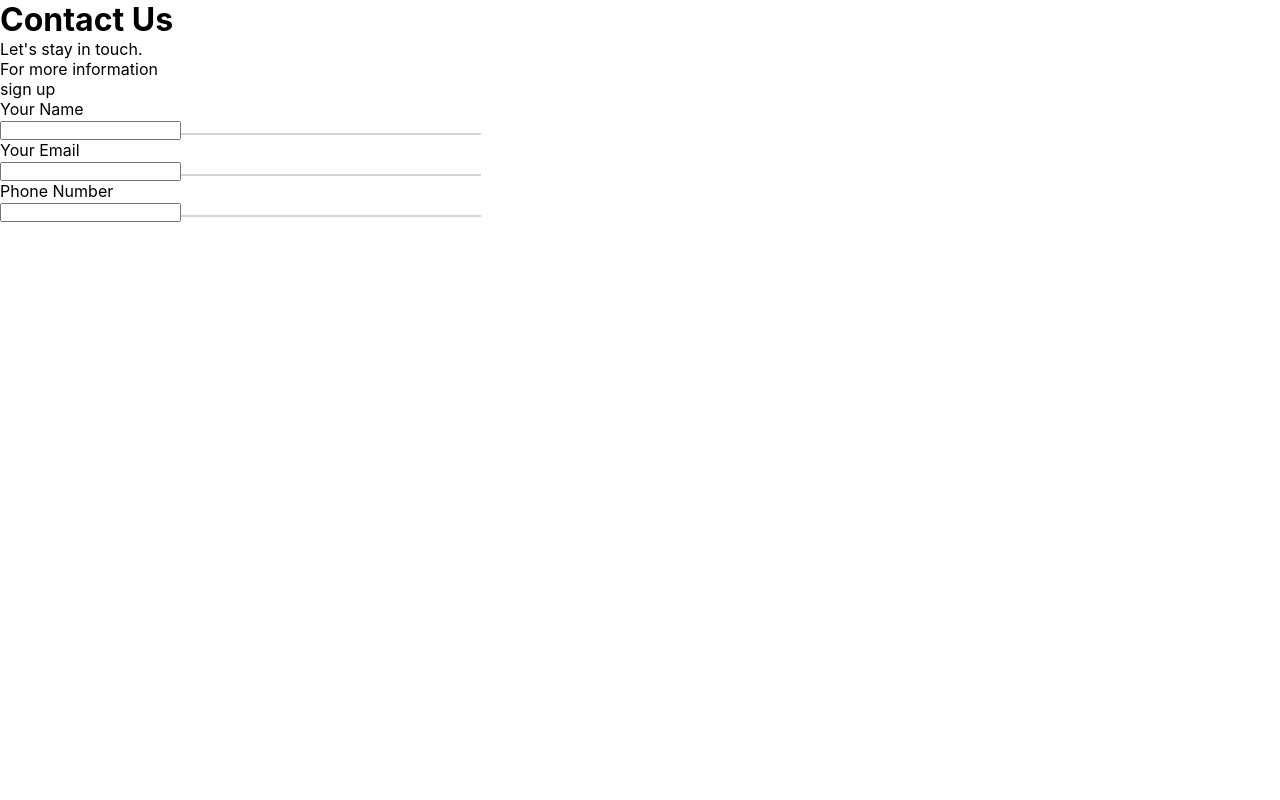
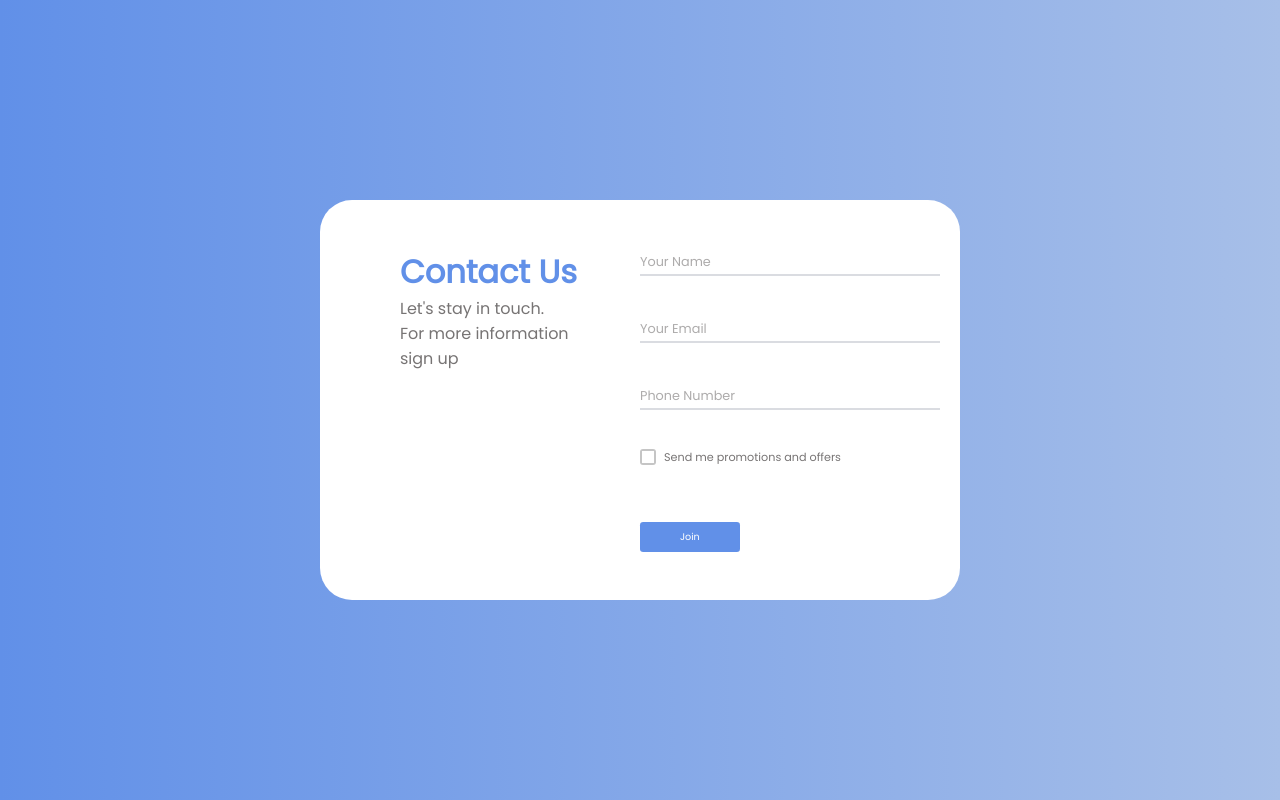
Before and after one commit to Malek-BenDali/web-animation, a React (Create React App) app: page / in a window 1280 px wide. Built offline with nearby package versions, Linux system fonts and the light colour scheme.

Commit message:
addedline animation

```diff
--- a/src/projects/formAnimation/Form.jsx
+++ b/src/projects/formAnimation/Form.jsx
@@ -1,11 +1,36 @@
-import React, { useEffect } from 'react'
-import gsap from 'gsap'
+import React, { useEffect, useState } from 'react'
+import gsap, { Power2, Elastic } from 'gsap'
 import './form.css'
 
 function Form() {
+	const [phone, setPhone] = useState('')
+	const [name, setName] = useState('')
+	const [email, setEmail] = useState('')
+
+	const start =
+		'M0 0.999512C0 0.999512 60.5 0.999512 150 0.999512C239.5 0.999512 300 0.999512 300 0.999512'
+	const end =
+		'M1 0.999512C1 0.999512 61.5 7.5 151 7.5C240.5 7.5 301 0.999512 301 0.999512'
+
+	const handleNameFocus = (ref, property) => {
+		const tl = gsap.timeline({ defaults: { duration: 1 } })
+		if (!property) {
+			tl.fromTo(
+				ref,
+				{ attr: { d: start } },
+				{ attr: { d: end }, ease: Power2.easeOut, duration: 0.75 }
+			)
+			tl.to(
+				ref,
+				{ attr: { d: start }, ease: Elastic.easeOut.config(3, 0.5) },
+				'<50%'
+			)
+		}
+	}
+
 	return (
 		<div className="formContainer">
-			<form>
+			<form className="form">
 				{/* Left Side of the form  */}
 				<div className="contact-left">
 					<h1 className="title">Contact Us</h1>
@@ -23,13 +48,16 @@ function Form() {
 					<div className="input-container">
 						<p className="placeholder">Your Name</p>
 						<input
+							onFocus={() => handleNameFocus('.name-line', name)}
+							value={name}
+							onChange={e => setName(e.target.value)}
 							type="text"
 							name="name"
-							autoComplete="off"
+							autoComplete="nope"
 							className="input-name input"
 						/>
 						<svg
-							class="line-svg"
+							className="line-svg"
 							width="300"
 							height="2"
 							viewBox="0 0 300 2"
@@ -37,10 +65,10 @@ function Form() {
 							xmlns="http://www.w3.org/2000/svg"
 						>
 							<path
-								class="elastic-line"
+								className="elastic-line name-line"
 								d="M0 0.999512C0 0.999512 60.5 0.999512 150 0.999512C239.5 0.999512 300 0.999512 300 0.999512"
 								stroke="#D1D4DA"
-								stroke-width="2"
+								strokeWidth="2"
 							/>
 						</svg>
 					</div>
@@ -49,11 +77,13 @@ function Form() {
 						<input
 							type="email"
 							name="email"
-							autoComplete="off"
+							autoComplete="nope"
 							className="input-email input"
+							onFocus={() => handleNameFocus('.email-line', email)}
+							onChange={e => setEmail(e.target.value)}
 						/>
 						<svg
-							class="line-svg"
+							className="line-svg"
 							width="300"
 							height="2"
 							viewBox="0 0 300 2"
@@ -61,10 +91,10 @@ function Form() {
 							xmlns="http://www.w3.org/2000/svg"
 						>
 							<path
-								class="elastic-line"
+								className="elastic-line email-line"
 								d="M0 0.999512C0 0.999512 60.5 0.999512 150 0.999512C239.5 0.999512 300 0.999512 300 0.999512"
 								stroke="#D1D4DA"
-								stroke-width="2"
+								strokeWidth="2"
 							/>
 						</svg>
 					</div>
@@ -77,7 +107,7 @@ function Form() {
 							className="input-number input"
 						/>
 						<svg
-							class="line-svg"
+							className="line-svg"
 							width="300"
 							height="2"
 							viewBox="0 0 300 2"
@@ -85,13 +115,41 @@ function Form() {
 							xmlns="http://www.w3.org/2000/svg"
 						>
 							<path
-								class="elastic-line"
+								className="elastic-line"
 								d="M0 0.999512C0 0.999512 60.5 0.999512 150 0.999512C239.5 0.999512 300 0.999512 300 0.999512"
 								stroke="#D1D4DA"
-								stroke-width="2"
+								strokeWidth="2"
 							/>
 						</svg>
 					</div>
+					<div className="promo-container">
+						<div className="checkbox-container">
+							<span className="checkmark"></span>
+							<div className="checkbox-fill"></div>
+							<input type="checkbox" className="checkbox" />
+							<svg
+								width="19"
+								height="16"
+								viewBox="0 0 19 16"
+								fill="none"
+								xmlns="http://www.w3.org/2000/svg"
+								className="tick-mark"
+							>
+								<path
+									className="elastic-line"
+									d="M2 8.5L6.5 13L17.5 2"
+									stroke="white"
+									strokeWidth="4"
+								/>
+							</svg>
+						</div>
+						<label className="checkbox-label">
+							Send me promotions and offers
+						</label>
+					</div>
+					<button className="button-join" type="button">
+						Join
+					</button>
 				</div>
 			</form>
 		</div>
--- a/src/projects/formAnimation/form.css
+++ b/src/projects/formAnimation/form.css
@@ -1,2 +1,118 @@
+*,
+::after,
+::before {
+	padding: 0;
+	margin: 0;
+	box-sizing: border-box;
+}
 .formContainer {
+	display: flex;
+	justify-content: center;
+	align-items: center;
+	height: 100vh;
+	font-family: 'Poppins', sans-serif;
+	background: linear-gradient(90deg, #6190e8, #a7bfe8);
 }
+.form {
+	min-height: 50vh;
+	width: 50vw;
+	background-color: white;
+	color: #777474;
+	border-radius: 2rem;
+	padding: 3rem 5rem;
+	display: flex;
+}
+.title {
+	color: #6190e8;
+}
+.contact-right,
+.contact-left {
+	flex: 1;
+}
+.contact-right {
+	display: flex;
+	flex-direction: column;
+	justify-content: space-between;
+}
+.input {
+	width: 100%;
+	height: 100%;
+	position: absolute;
+	top: 0;
+	border: none;
+	outline: none;
+}
+.input-container {
+	position: relative;
+}
+.placeholder {
+	position: relative;
+	z-index: 1;
+	pointer-events: none;
+	padding: 0.3rem 0rem;
+	font-size: 0.8rem;
+	opacity: 0.6;
+}
+.line-svg {
+	position: absolute;
+	left: 0;
+	bottom: 0;
+	overflow: visible;
+	opacity: 0.8;
+}
+.checkbox-label {
+	font-size: 0.7rem;
+}
+.promo-container {
+	position: relative;
+	display: flex;
+}
+.checkbox {
+	opacity: 0;
+	cursor: pointer;
+}
+.checkbox-label {
+	padding-left: 0.5rem;
+}
+.checkbox-container {
+	position: relative;
+	height: 1rem;
+	width: 1rem;
+	border-radius: 3px;
+	overflow: hidden;
+}
+.checkmark,
+.checkbox {
+	position: absolute;
+	bottom: 0;
+	left: 0;
+	width: 100%;
+	height: 100%;
+	border: 2px solid #c5c5c5;
+}
+.checkbox-fill {
+	position: absolute;
+	background-color: #6190e8;
+	width: 100%;
+	height: 100%;
+	top: 100%;
+}
+.tick-mark {
+	position: absolute;
+	top: 50%;
+	left: 50%;
+	transform: translate(-50%, -50%) scale(0.6);
+	z-index: 2;
+}
+.button-join {
+	font-family: 'Poppins', sans-serif;
+	font-weight: 500;
+	font-size: 0.6rem;
+	background-color: #6190e8;
+	color: white;
+	border-radius: 0.2rem;
+	padding: 0.5rem 2.5rem;
+	cursor: pointer;
+	margin-top: 1rem;
+	align-self: flex-start;
+}
```
